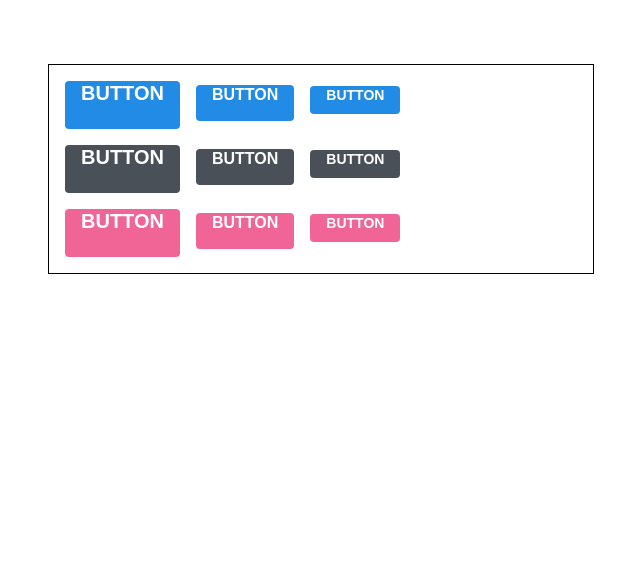
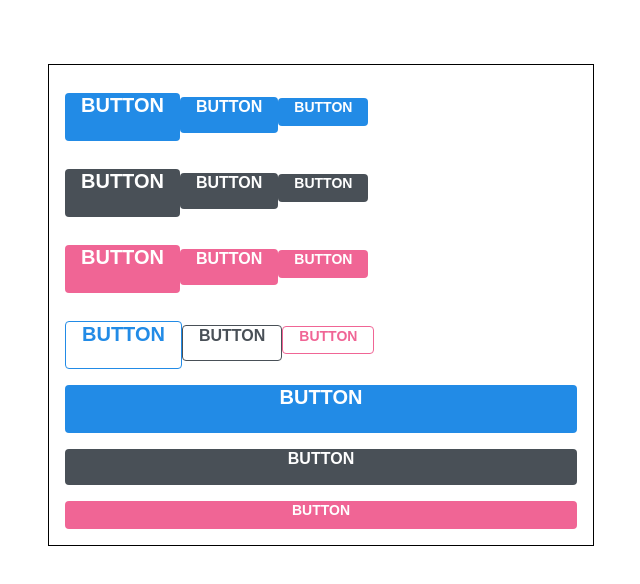
Before and after one commit to WhiteOwl314/React-styledComponents, a React (Create React App) app: page / in a window 1280 px wide. Shown: the top 584 px of the page, without its empty margins (319-959 px from the left). Built offline with nearby package versions, Linux system fonts and the light colour scheme.

Commit message:
palette 리팩토링4

```diff
--- a/src/App.js
+++ b/src/App.js
@@ -43,6 +43,16 @@
                   <Button color="pink">BUTTON</Button>
                   <Button color="pink" size="small">BUTTON</Button>
               </ButtonGroup>
+              <ButtonGroup>
+                  <Button size="large" outline>BUTTON</Button>
+                  <Button color="gray" outline>BUTTON</Button>
+                  <Button color="pink" size="small" outline>BUTTON</Button>
+              </ButtonGroup>
+              <ButtonGroup>
+                  <Button size="large" fullWidth>BUTTON</Button>
+                  <Button color="gray" fullWidth>BUTTON</Button>
+                  <Button color="pink" size="small" fullWidth>BUTTON</Button>
+              </ButtonGroup>
           </AppBlock>
       </ThemeProvider>
   );
--- a/src/components/Button.js
+++ b/src/components/Button.js
@@ -12,6 +12,18 @@
             }
             &:active{
                 background: ${darken(0.1,selected)};
+            }
+            ${props =>
+                props.outline &&
+                css`
+                    color: ${selected};
+                    background: none;
+                    border: 1px solid ${selected};
+                    &:hover{
+                        background: ${selected};
+                        color: white;
+                    }
+                `
             }
         `;
     }}
@@ -41,6 +53,20 @@
     }
 `;
 
+const fullWidthStyle = css`
+    ${props =>
+        props.fullWidth &&
+        css`
+            width: 100%;
+            justify-content: center;
+            & + & {
+                margin-left: 0;
+                margin-top: 1rem;
+            }
+        `
+    }
+`;
+
 const StyledButton = styled.button`
     /*공통 스타일*/
     display: inline-flex;
@@ -63,13 +89,17 @@
     & + &{
         margin-left: 1rem;
     }
+
+    ${fullWidthStyle}
 `;
 
-function Button({children,color,size, ...rest}) {
+function Button({children,color,size,outline,fullWidth, ...rest}) {
     return (
         <StyledButton
             color={color}
             size={size}
+            outline={outline}
+            fullWidth={fullWidth}
             {...rest}
         >
             {children}
```
